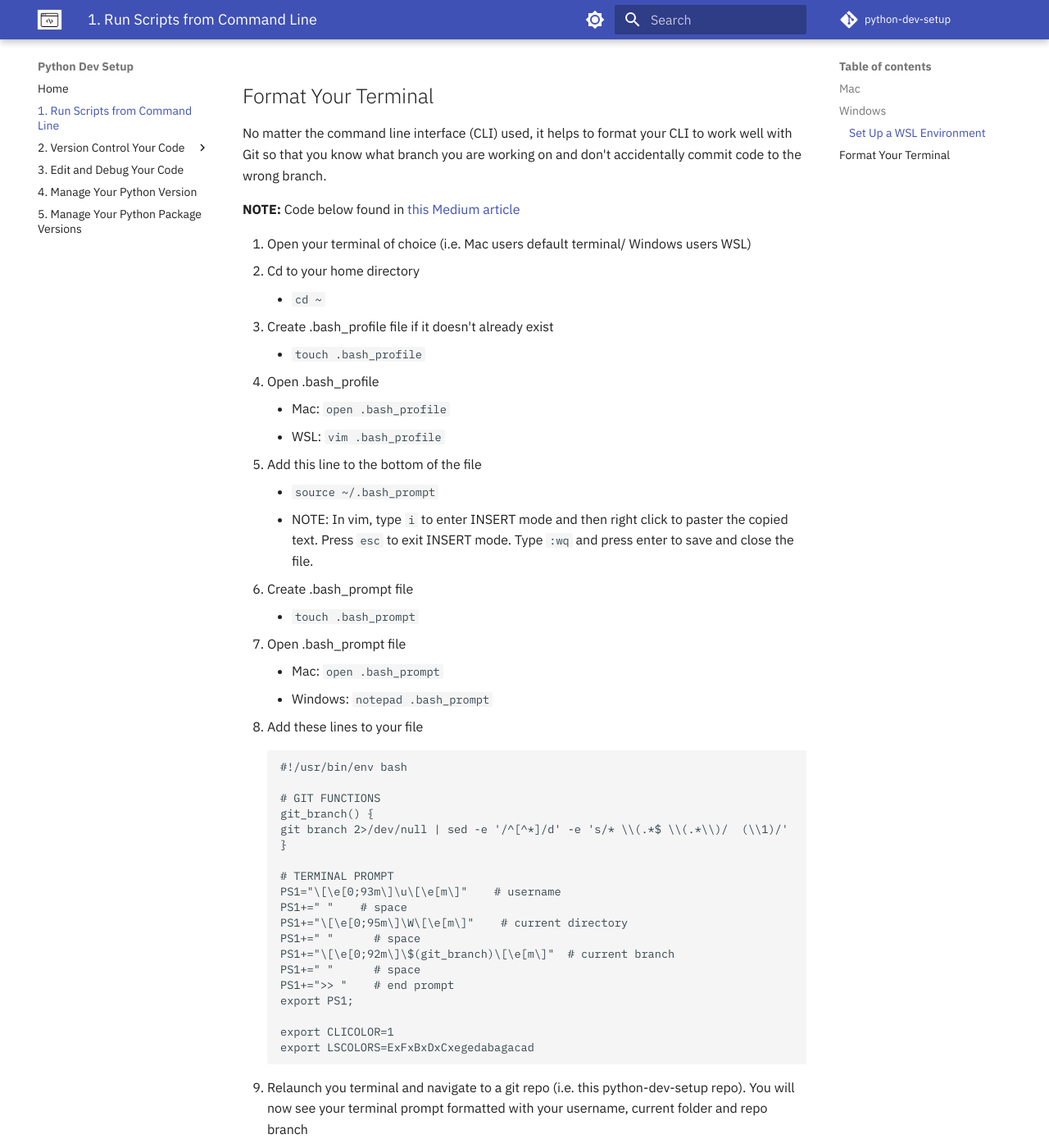
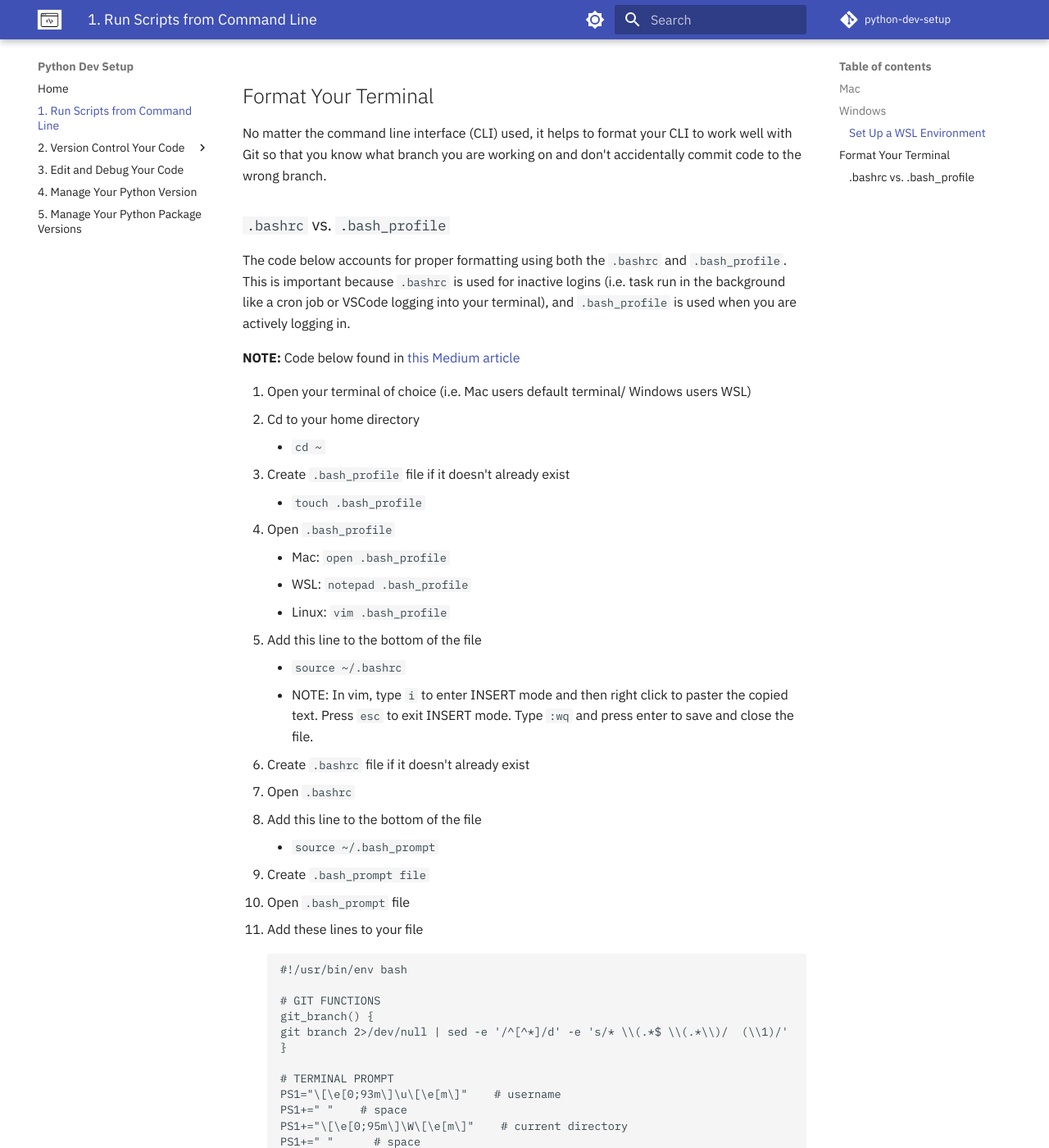
Before and after one commit to jillvillany/python-dev-setup, an MkDocs documentation site: the page built from docs/1-run_scripts_cmd_line.md, in a window 1280 px wide and 1400 px high, scrolled down 2185 px. Shown: the whole window at 82% size. Built offline with MkDocs 1.6.1 and Material for MkDocs 9.7.7, drawn with Linux system fonts in a browser that asks for light colours; comment, search, counter and statistics services are not loaded.

Commit message:
update terminal instructions

````diff
--- a/docs/1-run_scripts_cmd_line.md
+++ b/docs/1-run_scripts_cmd_line.md
@@ -33,25 +33,31 @@ NOTE: If you already have a legacy version of WSL installed (i.e. WSL1 instead o
 
 No matter the command line interface (CLI) used, it helps to format your CLI to work well with Git so that you know what branch you are working on and don't accidentally commit code to the wrong branch.
 
+### `.bashrc` vs. `.bash_profile`
+
+The code below accounts for proper formatting using both the `.bashrc` and `.bash_profile`. This is important because `.bashrc` is used for inactive logins (i.e. task run in the background like a cron job or VSCode logging into your terminal), and `.bash_profile` is used when you are actively logging in.
+
 **NOTE:** Code below found in [this Medium article](https://medium.com/@charlesdobson/how-to-customize-your-macos-terminal-7cce5823006e)
 
 1. Open your terminal of choice (i.e. Mac users default terminal/ Windows users WSL)
 2. Cd to your home directory
     - ```cd ~```
-3. Create .bash_profile file if it doesn't already exist
+3. Create `.bash_profile` file if it doesn't already exist
     - ```touch .bash_profile```
-4. Open .bash_profile
+4. Open `.bash_profile`
     - Mac: ```open .bash_profile```
-    - WSL: ```vim .bash_profile```
+    - WSL: ```notepad .bash_profile```
+    - Linux: ```vim .bash_profile```
 5. Add this line to the bottom of the file
+    - ```source ~/.bashrc```
+    - NOTE: In vim, type `i` to enter INSERT mode and then right click to paster the copied text. Press `esc` to exit INSERT mode. Type `:wq` and press enter to save and close the file.
+6. Create `.bashrc` file if it doesn't already exist
+7. Open `.bashrc`
+8. Add this line to the bottom of the file
     - ```source ~/.bash_prompt```
-    - NOTE: In vim, type `i` to enter INSERT mode and then right click to paster the copied text. Press `esc` to exit INSERT mode. Type `:wq` and press enter to save and close the file.
-6. Create .bash_prompt file
-    - ```touch .bash_prompt```
-7. Open .bash_prompt file
-    - Mac: ```open .bash_prompt```
-    - Windows: ```notepad .bash_prompt```
-8. Add these lines to your file
+9. Create `.bash_prompt file`
+10. Open `.bash_prompt` file
+11. Add these lines to your file
     ```
     #!/usr/bin/env bash
 
````
Also changed, not shown: other parts of docs/1-run_scripts_cmd_line.md (+1 -1 lines), docs/4-mambaforge_python_env.md (+5 -2 lines).
